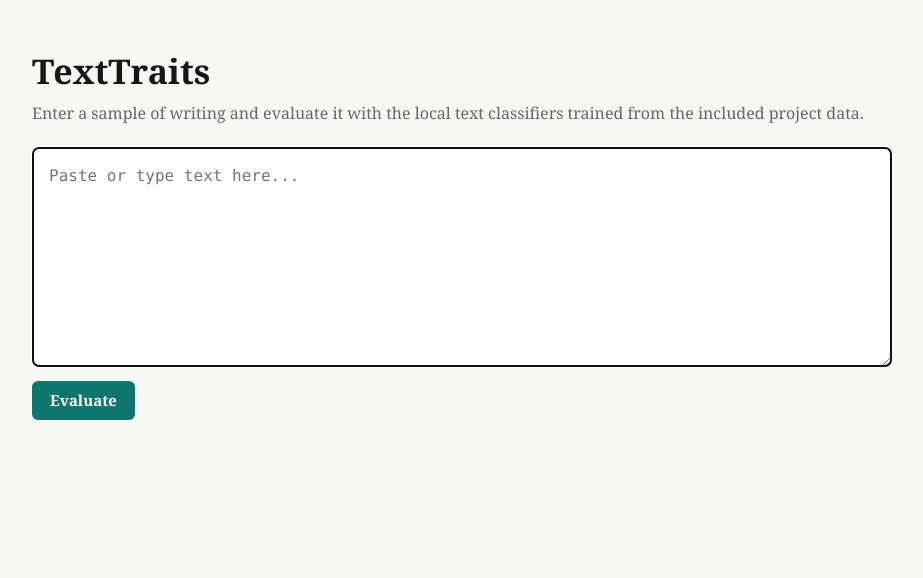
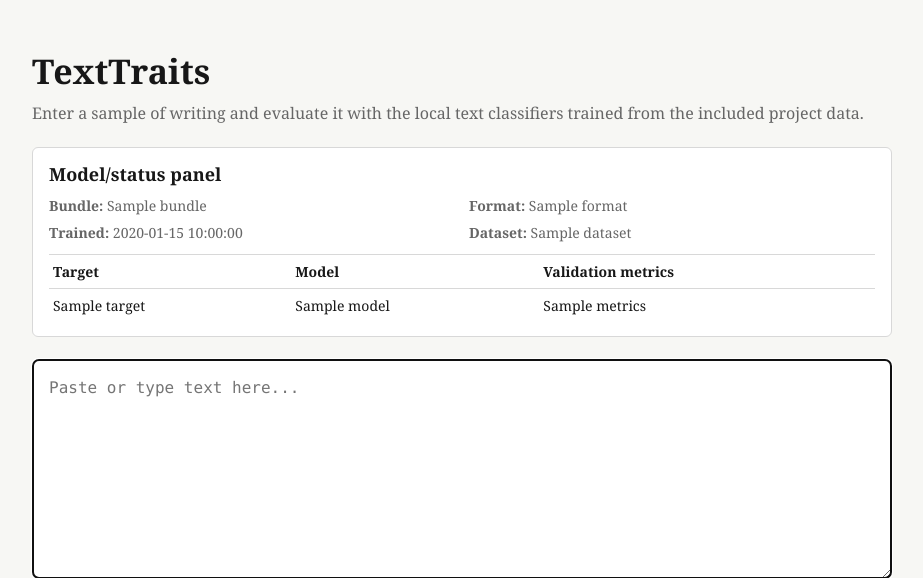
Before and after one commit to anayagarwalla-ai/TextTraits, a Flask app: template texttraits_app/templates/index.html in a window 1280 px wide. Shown: the top 578 px of the page, without its empty margins (178-1101 px from the left). Run offline with Flask 3, Linux system fonts and the light colour scheme; the template is opened without the code that fills it: most values are stand-ins (such as "Sample title", 1, 10 or a date in 2020); parts of the project's set-up code (start-up, migrations or seed data) failed here and were passed over.

Commit message:
Add model/status panel to initial local web app

```diff
--- a/texttraits_app/app.py
+++ b/texttraits_app/app.py
@@ -13,7 +13,7 @@ app.config["SEND_FILE_MAX_AGE_DEFAULT"] = 0
 
 @app.get("/")
 def index():
-    return render_template("index.html", metrics=predictor.metrics)
+    return render_template("index.html", metrics=predictor.metrics, model_status=predictor.status_panel())
 
 
 @app.post("/evaluate")
--- a/texttraits_app/predictor.py
+++ b/texttraits_app/predictor.py
@@ -1,5 +1,6 @@
 from __future__ import annotations
 
+from datetime import datetime, timezone
 from pathlib import Path
 
 import joblib
@@ -57,6 +58,47 @@ class TextTraitsPredictor:
         self.vectorizer = self.artifact.get("vectorizer")
         self.models = self.artifact["models"]
         self.metrics = self.artifact.get("metrics", self.artifact.get("selected_metrics", {}))
+
+    def status_panel(self) -> dict:
+        metadata = self.artifact.get("metadata", {})
+        trained_at = metadata.get("trained_at") or metadata.get("created_at")
+        if not trained_at:
+            trained_at = datetime.fromtimestamp(self.model_path.stat().st_mtime, tz=timezone.utc).isoformat()
+
+        dataset = metadata.get("dataset") or metadata.get("dataset_name") or "Included project dataset"
+        return {
+            "bundle": self.model_path.name,
+            "format": self.format,
+            "trained_at": str(trained_at),
+            "dataset": str(dataset),
+            "targets": self._status_targets(),
+        }
+
+    def _status_targets(self) -> list[dict]:
+        targets: list[dict] = []
+        metric_aliases = {
+            "accuracy": "Accuracy",
+            "macro_f1": "Macro-F1",
+            "f1_macro": "Macro-F1",
+            "roc_auc": "ROC-AUC",
+            "mae": "MAE",
+        }
+
+        for name in sorted(self.models.keys()):
+            raw_metrics = self.metrics.get(name, {}) if isinstance(self.metrics, dict) else {}
+            summary = []
+            if isinstance(raw_metrics, dict):
+                for key, label in metric_aliases.items():
+                    value = raw_metrics.get(key)
+                    if isinstance(value, (int, float)):
+                        summary.append(f"{label}: {value:.3f}")
+            targets.append({
+                "name": name,
+                "model": type(self.models[name]).__name__,
+                "metrics": ", ".join(summary) if summary else "Not available",
+            })
+
+        return targets
 
     def predict(self, text: str) -> dict:
         cleaned = text.strip()
--- a/texttraits_app/templates/index.html
+++ b/texttraits_app/templates/index.html
@@ -45,6 +45,47 @@
         margin: 0 0 22px;
         color: var(--muted);
         line-height: 1.45;
+      }
+
+
+      .status-panel {
+        margin: 0 0 22px;
+        padding: 14px 16px;
+        border: 1px solid var(--line);
+        border-radius: 6px;
+        background: var(--panel);
+      }
+
+      .status-head {
+        margin-bottom: 10px;
+        font-size: 18px;
+        font-weight: 700;
+      }
+
+      .status-grid {
+        display: grid;
+        grid-template-columns: repeat(2, minmax(0, 1fr));
+        gap: 8px 14px;
+        margin-bottom: 12px;
+      }
+
+      .status-meta {
+        font-size: 14px;
+        color: var(--muted);
+      }
+
+      .status-targets {
+        width: 100%;
+        border-collapse: collapse;
+        font-size: 14px;
+      }
+
+      .status-targets th,
+      .status-targets td {
+        text-align: left;
+        border-top: 1px solid var(--line);
+        padding: 7px 4px;
+        vertical-align: top;
       }
 
       textarea {
@@ -238,6 +279,10 @@
           left: 0;
         }
 
+        .status-grid {
+          grid-template-columns: 1fr;
+        }
+
         .dimension-grid {
           grid-template-columns: 1fr;
         }
@@ -252,6 +297,30 @@
     <main>
       <h1>TextTraits</h1>
       <p>Enter a sample of writing and evaluate it with the local text classifiers trained from the included project data.</p>
+      <section class="status-panel" aria-label="Model status">
+        <div class="status-head">Model/status panel</div>
+        <div class="status-grid">
+          <div class="status-meta"><strong>Bundle:</strong> {{ model_status.bundle }}</div>
+          <div class="status-meta"><strong>Format:</strong> {{ model_status.format }}</div>
+          <div class="status-meta"><strong>Trained:</strong> {{ model_status.trained_at }}</div>
+          <div class="status-meta"><strong>Dataset:</strong> {{ model_status.dataset }}</div>
+        </div>
+        <table class="status-targets" aria-label="Validation metrics per target">
+          <thead>
+            <tr><th>Target</th><th>Model</th><th>Validation metrics</th></tr>
+          </thead>
+          <tbody>
+            {% for target in model_status.targets %}
+            <tr>
+              <td>{{ target.name }}</td>
+              <td>{{ target.model }}</td>
+              <td>{{ target.metrics }}</td>
+            </tr>
+            {% endfor %}
+          </tbody>
+        </table>
+      </section>
+
       <textarea id="text" autofocus placeholder="Paste or type text here..."></textarea>
       <button id="evaluate">Evaluate</button>
       <section id="results" aria-live="polite"></section>
```
